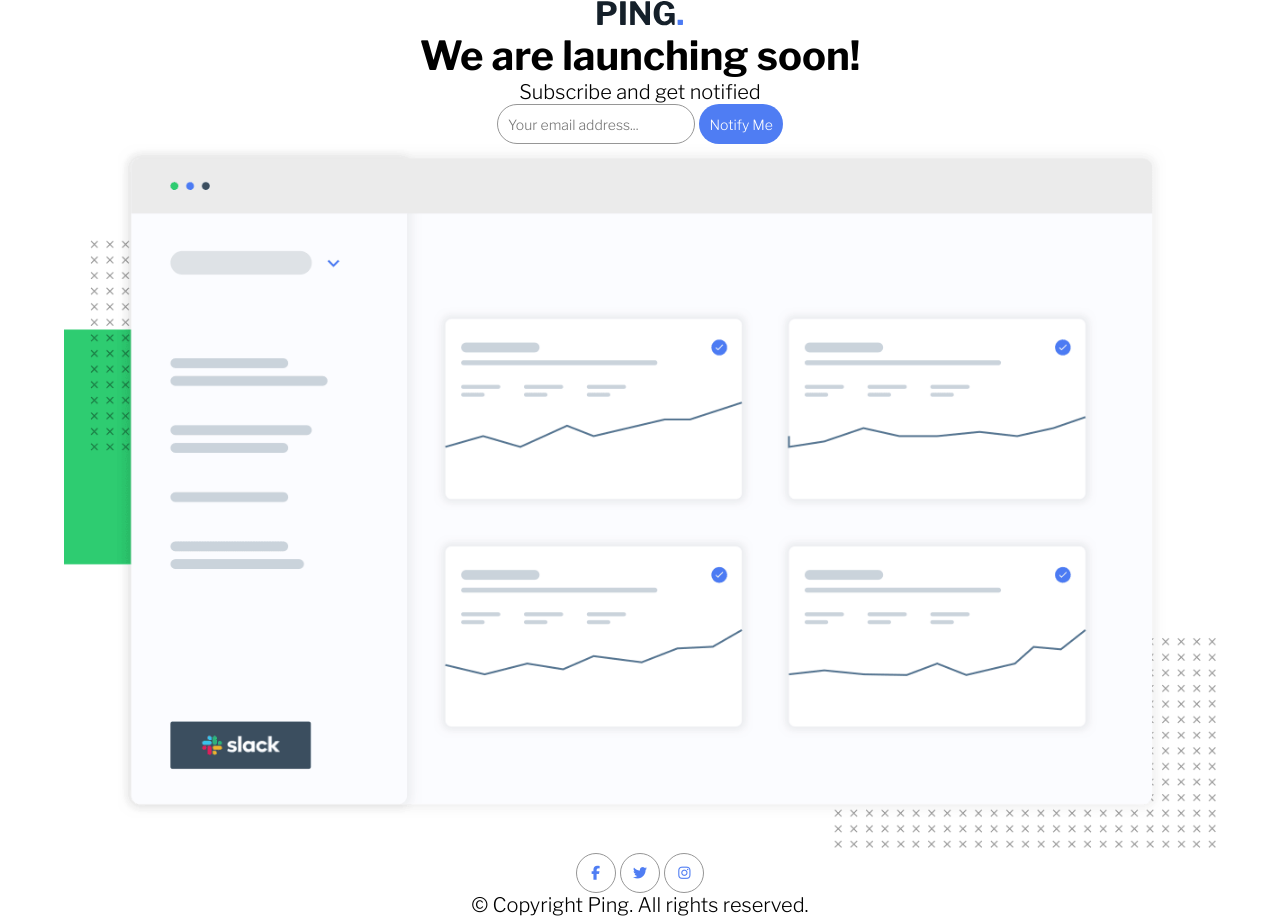
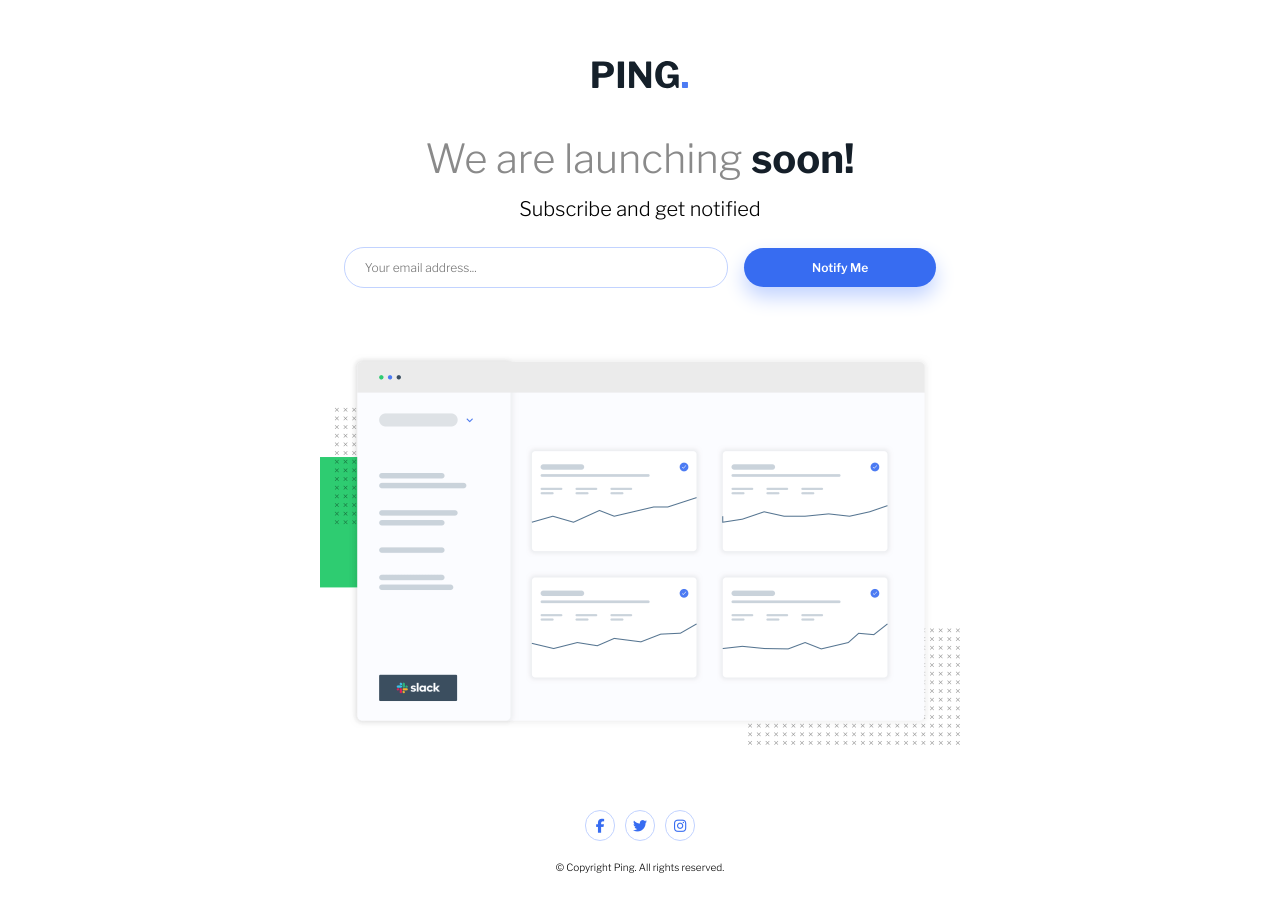
Before and after one commit to fananibanani/ping-coming-soon-page, a website built with Parcel: page index.html in a window 1280 px wide. After the commit the page ends 893 px from the top, so only its background shows below. Built offline with nearby package versions, Linux system fonts and the light colour scheme.

Commit message:
Updated scss, index.html, README

```diff
--- a/index.html
+++ b/index.html
@@ -31,58 +31,49 @@
   </head>
 
   <body>
+    <div class="container">
       <header>
-      <img src="./images/logo.svg" alt="" />
-
-      <h1>We are launching soon!</h1>
-
-      <p>Subscribe and get notified</p>
+        <img src="./images/logo.svg" alt="" class="header__logo" />
+        <h1 class="header__title">We are launching <span class="header__title--strong">soon!</span></h1>
+        <p class="header__text">Subscribe and get notified</p>
       </header>
-
-
       <main>
         <form action="#" method="post" autocomplete="on">
           <label for="email" class="sr-only">
-          Enter your email address here:
+            Enter your email address here to subscribe:
           </label>
           <input
             type="email"
             id="email"
-          class="email-field"
+            class="form__email form__elem | field"
             placeholder="Your email address..."
             required
           />
-
-        <button type="submit" class="button">Notify Me</button>
+          <button type="submit" class="form__button form__elem | field">Notify Me</button>
         </form>
-
         <img
           src="./images/illustration-dashboard.png"
           alt=""
           class="illustration"
         />
       </main>
-
-
       <footer>
-      <p>
-        <a href="#" class="social-links">
+        <p class="social">
+          <a href="#" class="social__links | field">
             <span class="sr-only">Facebook</span>
             <i class="fa-brands fa-facebook-f"></i>
           </a>
-
-        <a href="#" class="social-links">
+          <a href="#" class="social__links | field">
             <span class="sr-only">Twitter</span>
             <i class="fa-brands fa-twitter"></i>
           </a>
-
-        <a href="#" class="social-links">
+          <a href="#" class="social__links | field">
             <span class="sr-only">Instagram</span>
             <i class="fa-brands fa-instagram"></i>
           </a>
         </p>
-
-      <p>&copy; Copyright Ping. All rights reserved.</p>
+        <p class="copyright">&copy; Copyright Ping. All rights reserved.</p>
       </footer>
+    </div>
   </body>
 </html>
--- a/scss/abstracts/_mixins.scss
+++ b/scss/abstracts/_mixins.scss
@@ -17,17 +17,8 @@
 
 
 // Styling for button-like elements
-$border-color: color-it('gray');
+$border-color: color-it('pale-blue');
 
 @mixin styled-border {
   border: 1px solid $border-color;
 }
-
-@mixin field {
-  display: inline-block;
-  height: 2rem;
-  font-family: inherit;
-  font-size: 0.7rem;
-  border-radius: 20px;
-  padding: 10px;
-}
--- a/scss/abstracts/_variables.scss
+++ b/scss/abstracts/_variables.scss
@@ -1,4 +1,3 @@
-
 // Colors
 $colors: (
   'blue': hsl(223, 87%, 63%),
@@ -8,6 +7,8 @@ $colors: (
   'very-dark-blue': hsl(209, 33%, 12%),
   'white': hsl(0, 0%, 100%),
 );
+
+$button-color: darken(map-get($colors, 'blue'), 5%);
 
 
 
--- a/scss/base/_base.scss
+++ b/scss/base/_base.scss
@@ -1,14 +1,31 @@
 @use '../abstracts/functions' as *;
+@use '../abstracts/mixins' as *;
 
 * {
     margin: 0;
     padding: 0;
     box-sizing: border-box;
+    transition: 0.2s;
 }
 
 body {
-    width: 90%;
-    margin: 0 auto;
     background: color-it('white');
     text-align: center;
 }
+
+.container {
+    max-width: 90%;
+    margin: 0 auto;
+
+    @include mq(small) {
+        max-width: 70%;
+    }
+
+    @include mq(medium) {
+        max-width: 60%;
+    }
+
+    @include mq(large) {
+        max-width: 50%;
+    }
+}
--- a/scss/components/_fields.scss
+++ b/scss/components/_fields.scss
@@ -1,21 +1,7 @@
-@use '../abstracts/mixins' as *;
-@use '../abstracts/functions' as *;
-$button-color: color-it('blue');
-
-.button {
-  @include field;
-  border: none;
-  background: $button-color;
-  color: color-it('white');
+.field {
+  display: inline-block;
+  font-family: inherit;
+  font-size: 0.7rem;
+  border-radius: 1rem;
+  padding: 0.3rem;
 }
-
-.email-field {
-  @include field;
-  @include styled-border;
-}
-
-.social-links {
-  @extend .email-field;
-  width: 2rem;
-  color: $button-color;
-}
--- /dev/null
+++ b/scss/components/_form.scss
@@ -0,0 +1,41 @@
+@use '../abstracts/variables' as *;
+@use '../abstracts/mixins' as *;
+@use '../abstracts/functions' as *;
+
+.form__elem {
+    width: 80%;
+    padding: 0.6rem 1rem;
+    font-size: 0.6rem;
+    margin: 0.3rem auto;
+}
+
+.form__button {
+    border: none;
+    background: $button-color;
+    color: color-it('white');
+    font-weight: font-weight('semi-bold');
+    box-shadow: 0 0.5rem 1rem color-it('pale-blue');
+
+    &:hover {
+        background: darken($button-color, 5%);
+    }
+
+    @include mq(medium) {
+        width: 30%;
+        margin-left: 0.6rem;
+    }
+}
+
+.form__email {
+    @include styled-border;
+
+    &:focus {
+        outline: none;
+        border-color: $button-color;
+        box-shadow: inset 0 0 0.5rem color-it('pale-blue');
+    }
+
+    @include mq(medium) {
+        width: 60%;
+    }
+}
--- a/scss/components/_img.scss
+++ b/scss/components/_img.scss
@@ -1,3 +1,4 @@
 .illustration {
     width: 100%;
+    margin: 3rem auto;
 }
--- /dev/null
+++ b/scss/components/_social-links.scss
@@ -0,0 +1,15 @@
+@use '../abstracts/variables' as *;
+@use '../abstracts/mixins' as *;
+@use '../abstracts/functions' as *;
+
+.social__links {
+    width: 1.5rem;
+    color: $button-color;
+    @include styled-border;
+
+    &:hover {
+        border: $button-color;
+        background: $button-color;
+        color: color-it('white');
+    }
+}
--- a/scss/layout/_footer.scss
+++ b/scss/layout/_footer.scss
@@ -0,0 +1,10 @@
+.social {
+    display: flex;
+    gap: 0.5rem;
+    justify-content: center;
+}
+
+.copyright {
+    font-size: 0.5rem;
+    margin: 1rem auto;
+}
--- a/scss/layout/_header.scss
+++ b/scss/layout/_header.scss
@@ -0,0 +1,46 @@
+@use '../abstracts/fonts' as *;
+@use '../abstracts/functions' as *;
+@use '../abstracts/mixins' as *;
+
+$darker-gray: darken(color-it('gray'), 5%);
+
+header {
+    margin: 3rem auto 1rem auto;
+}
+
+.header__logo {
+    width: 15%;
+    margin: 0 auto 2rem auto;
+}
+
+.header__title {
+    font-size: $default-font-size;
+    font-weight: font-weight('light');
+    color: $darker-gray;
+    margin-bottom: 0.7rem;
+
+    @include mq(small) {
+        font-size: 1.25rem;
+    }
+
+    @include mq(medium) {
+        font-size: 1.5rem;
+    }
+
+    @include mq(large) {
+        font-size: 2rem;
+    }
+}
+
+.header__title--strong {
+    font-weight: font-weight('bold');
+    color: color-it('very-dark-blue');
+}
+
+.header__text {
+    font-size: 0.7rem;
+
+    @include mq(medium) {
+        font-size: 1rem;
+    }
+}
--- a/scss/layout/_main.scss
+++ b/scss/layout/_main.scss
@@ -0,0 +1,5 @@
+form {
+    display: flex;
+    flex-wrap: wrap;
+    justify-content: center;
+}
```
Also changed, not shown: scss/main.scss (+6 -1 lines), README.md, css/main.css. Lines whose indentation alone changed are shown as unchanged.
